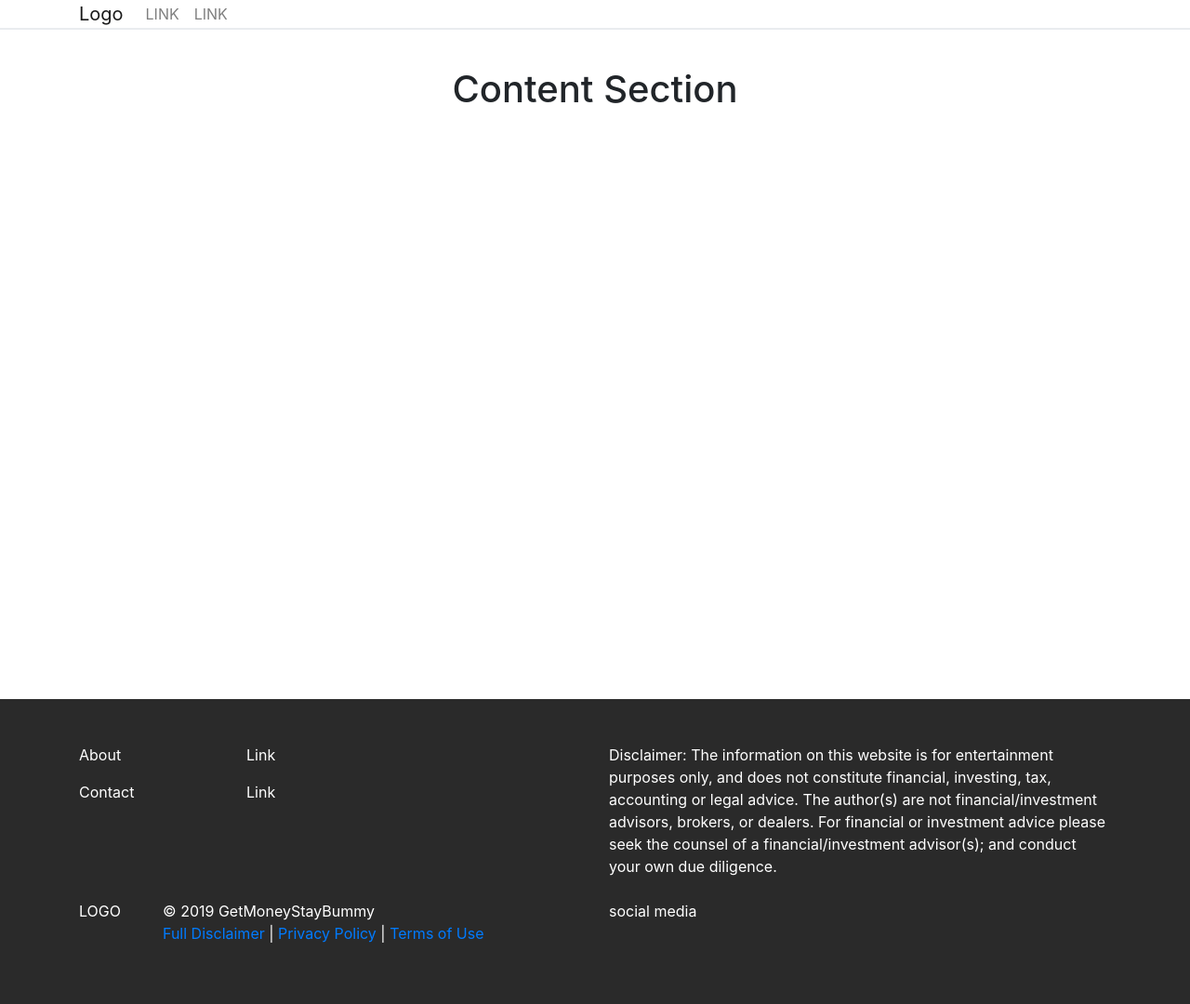
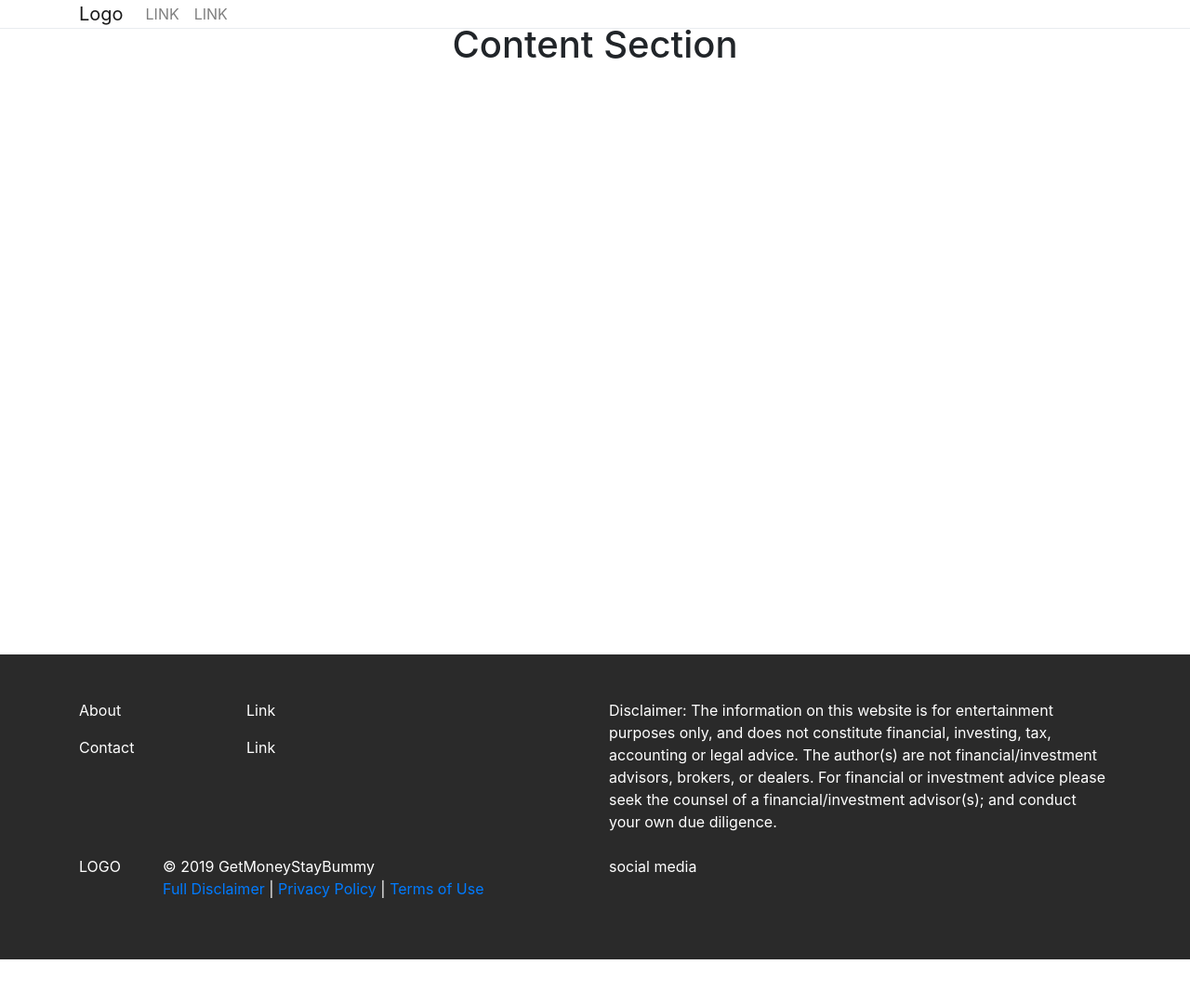
Before and after one commit to jaimelovera/personal-finance-blog, a Django app: page / in a window 1280 px wide. Shown: the whole page at 93% size. After the commit the page ends 1032 px from the top, so only its background shows below. Run offline with Django 3.2, Linux system fonts and the light colour scheme; some libraries are stand-ins or nearby versions.

Commit message:
navbar improvements

```diff
--- a/blog/static/blog/css/base.css
+++ b/blog/static/blog/css/base.css
@@ -7,7 +7,7 @@ footer {
 
 #mainNav {
   position: absolute;
-  border-bottom: 2px solid #e9ecef;
+  border-bottom: 1px solid #e9ecef;
   background-color: white;
 }
 
@@ -15,12 +15,26 @@ footer {
 }
 
 #mainNav .navbar-toggler {
-  font-size: 12px;
-  font-weight: 800;
-  padding: 13px;
-  color: #343a40;
+  font-size: 2rem;
+  color: black;
+  padding: 1.5rem;
+  border: none;
+  outline: none;
 }
 
 #mainNav .nav-link {
 	text-transform: uppercase;
 }
+
+#main-section {
+	margin-top: 75px;
+}
+
+@media (min-width: 768px) {
+	#mainNav {
+  		position: fixed;
+  	}
+  	#main-section {
+  		margin-top: 0rem;
+  	}
+}
--- a/blog/templates/blog/base.html
+++ b/blog/templates/blog/base.html
@@ -11,7 +11,7 @@
 
 	<body>
 		<!-- Navigation -->
-		<nav class="navbar navbar-expand-lg navbar-light fixed-top py-0" id="mainNav">
+		<nav class="navbar navbar-expand-md navbar-light fixed-top py-0" id="mainNav">
 			<div class= "container px-auto">
 				<a class="navbar-brand py-0" href="#">Logo</a>
 				<button class="navbar-toggler navbar-toggler-right" type="button" data-toggle="collapse" data-target="#navbarResponsive" aria-controls="navbarResponsive" aria-expanded="false" aria-label="Toggle navigation"><i class="fas fa-bars"></i>
@@ -31,8 +31,7 @@
 
 
 		<!-- Main Section -->
-		<section class="main-section">
-				</br></br>
+		<section id="main-section">
 				<h1 class="title-text-about text-center mb-2 mt-4">Content Section</h1>
 				</br></br></br></br></br></br></br></br></br></br></br></br></br></br></br></br></br></br></br></br></br></br></br></br></br></br>
 		</section>
```
